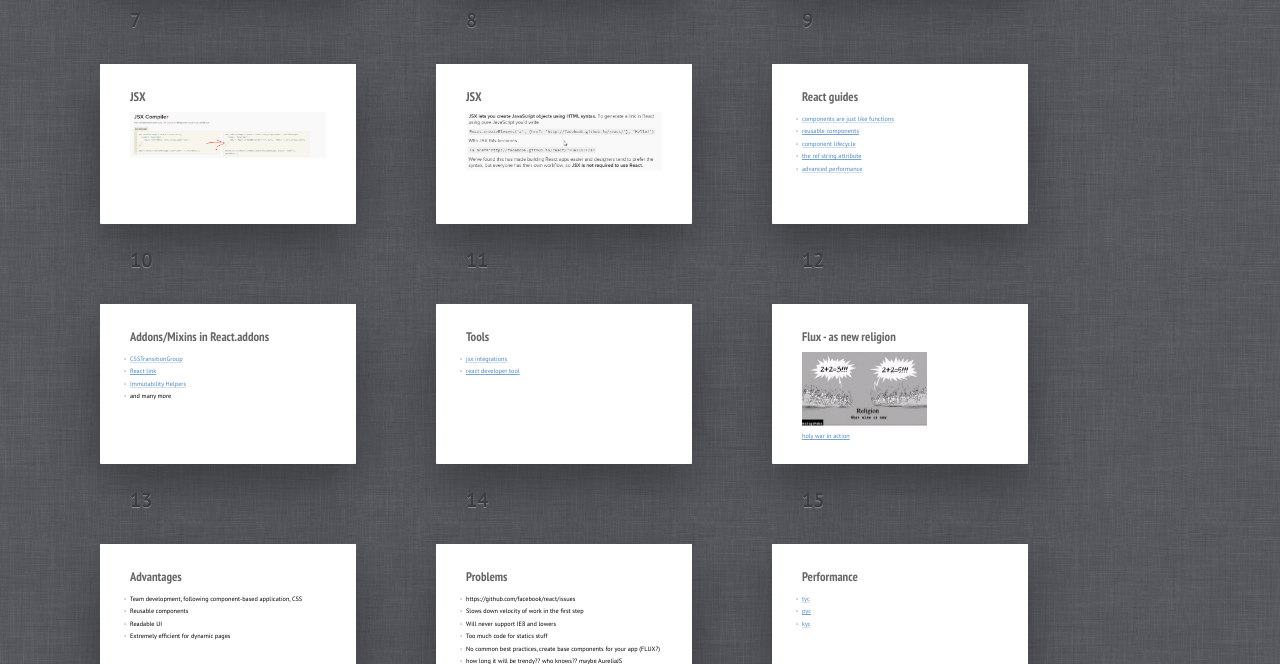
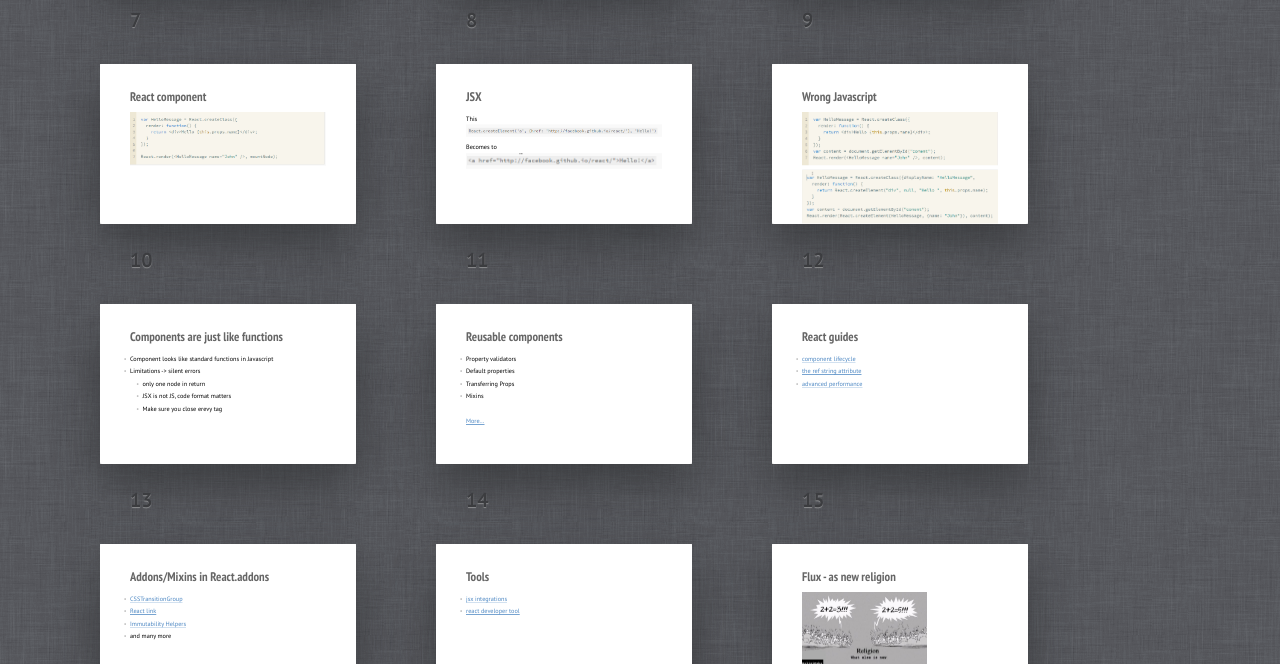
Before and after one commit to ibezuglyi/reactjs-talk, a plain HTML site: page index.html in a window 1280 px wide. Shown: the part 886-1550 px from the top of the page. Drawn offline with Linux system fonts and the light colour scheme.

Commit message:
added pics and texts

```diff
--- a/index.html
+++ b/index.html
@@ -23,7 +23,6 @@
 		<img width="100%" src="https://camo.githubusercontent.com/59ff5a9f16ead0abb26765f31badaa40899d7e0b/687474703a2f2f692e696d6775722e636f6d2f7948334a6b49482e706e67"  />
 	</section>
     <section class="slide">
-
         <img width="100%" src="http://xage.ru/media/posts/2013/9/5/neskolko-foto-kotorye-vosstanovjat-vashu-veru-v-chelovechestvo.jpg" />
         <div>
             <h2>Disclaimer</h2>
@@ -46,8 +45,13 @@
     <section class="slide">
         <div>
             <h2>Plugin - Widget - Directive - Component</h2>
-            <img class="center-block" src="pictures/wtf-plugin.jpg" />
         </div>
+    </section>
+		<section class="slide">
+			<div>
+				<img height="80%" class="center-block" src="pictures/wtf-plugin.jpg" />
+			</div>
+
 		</section>
 	<section class="slide">
 		<div>
@@ -76,40 +80,70 @@
 	</div>
 	</section>
 	<section class="slide">
-		<div >
+		<div>
 			<img class="center-block" height="80%" src="http://i1.wp.com/siondream.com/blog/wp-content/uploads/2013/01/show-me-the-source-yoda.jpg?resize=400%2C400" />
 			<h2>Show me the source, Luke</h2>
 		</div>
 	</section>
 	<section class="slide">
 			<div>
+					<h2>React - what to start with</h2>
+					<img src="pictures/Screenshot_1.png" />
+			</div>
+	</section>
+	<section class="slide">
+        <div>
+					<h2>React component</h2>
             <img width="100%" src="pictures/Screenshot_4.png" />
         </div>
   </section>
 	<section class="slide">
 			<div>
 					<h2>JSX</h2>
-            <img src="pictures/Screenshot_1.png" />
+					This
+					<img width="100%" src="pictures/Screenshot_5.png" />
+					Becomes to
+					<img width="100%" src="pictures/Screenshot_6.png" />
 			</div>
 	</section>
     <section class="slide">
         <div>
-            <h2>JSX</h2>
-            <img width="100%" src="pictures/Screenshot_2.png" />
+					<h2>Wrong Javascript</h2>
+            <img width="100%" src="pictures/Screenshot_7.png" />
+						<img width="100%" src="pictures/Screenshot_8.png" />
         </div>
     </section>
 		<section class="slide">
 			<div>
-            <h2>JSX</h2>
-            <img width="100%" src="pictures/Screenshot_3.png" />
+			<h2>Components are just like functions</h2>
+			<ul>
+				<li>Component looks like standard functions in Javascript</li>
+				<li>Limitations -> silent errors
+					<ul>
+						<li>only one node in return</li>
+						<li>JSX is not JS, code format matters</li>
+						<li>Make sure you close erevy tag</li>
+					</ul>
+				</li>
+			</ul>
+		</div>
+		</section>
+		<section class="slide">
+			<div class="">
+				<h2>Reusable components</h2>
+				<ul>
+					<li>Property validators</li>
+					<li>Default properties</li>
+					<li>Transferring Props</li>
+					<li>Mixins</li>
+				</ul>
+				<a href="https://facebook.github.io/react/docs/reusable-components.html">More...</a>
 			</div>
 		</section>
     <section class="slide">
         <div>
             <h2>React guides</h2>
             <ul>
-                <li><a href="https://facebook.github.io/react/docs/displaying-data.html#components-are-just-like-functions">components are just like functions</a></li>
-                <li><a href="https://facebook.github.io/react/docs/reusable-components.html">reusable components</a></li>
                 <li><a href="https://facebook.github.io/react/docs/working-with-the-browser.html#component-lifecycle">component lifecycle</a></li>
                 <li><a href="https://facebook.github.io/react/docs/more-about-refs.html#the-ref-string-attribute">the ref string attribute</a></li>
                 <li><a href="https://facebook.github.io/react/docs/advanced-performance.html">advanced performance</a></li>
```
Also changed, not shown: pictures/Screenshot_5.png (added), pictures/Screenshot_6.png (added), pictures/Screenshot_7.png (added), pictures/Screenshot_8.png (added). Lines whose indentation alone changed are shown as unchanged.
